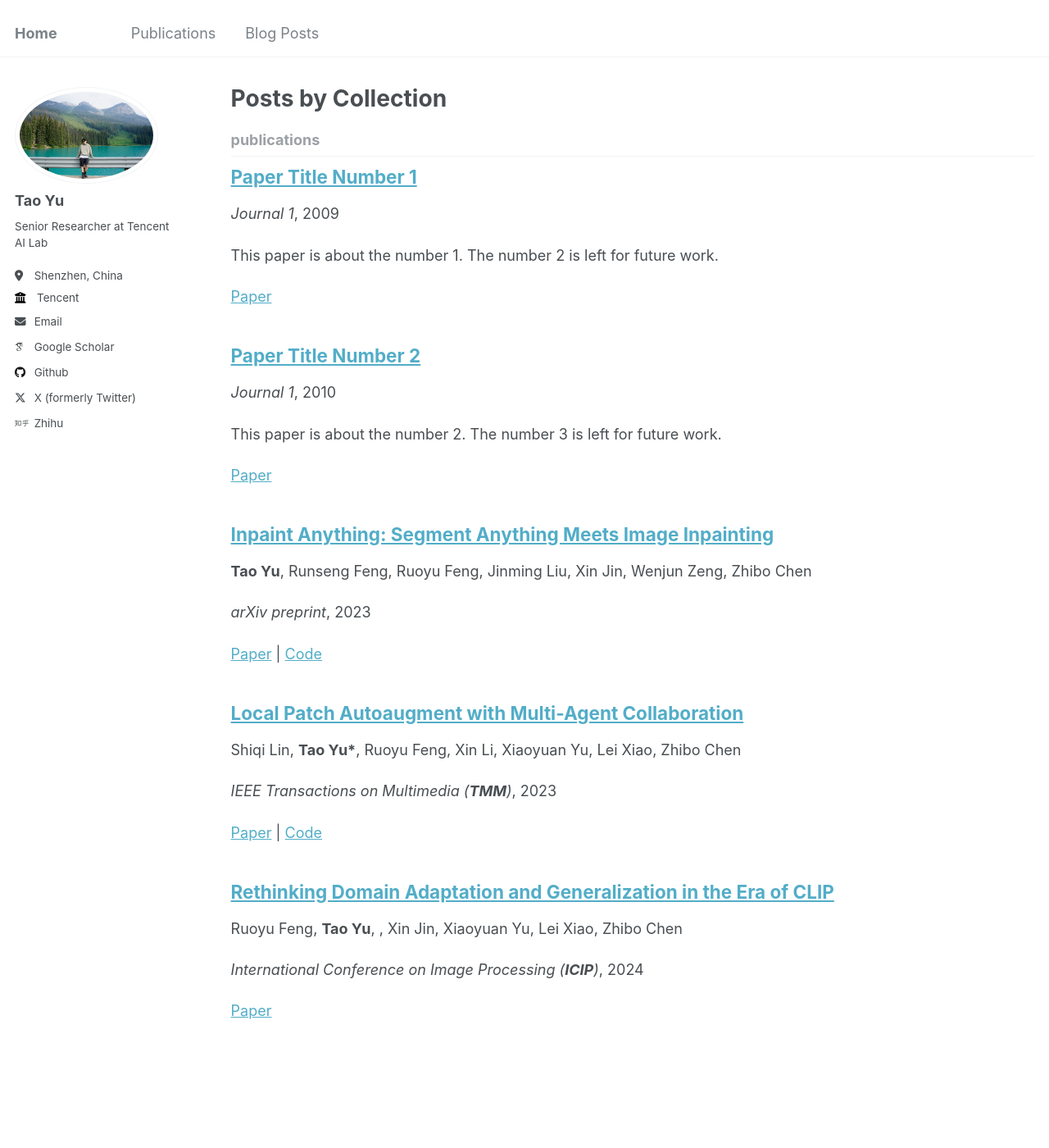
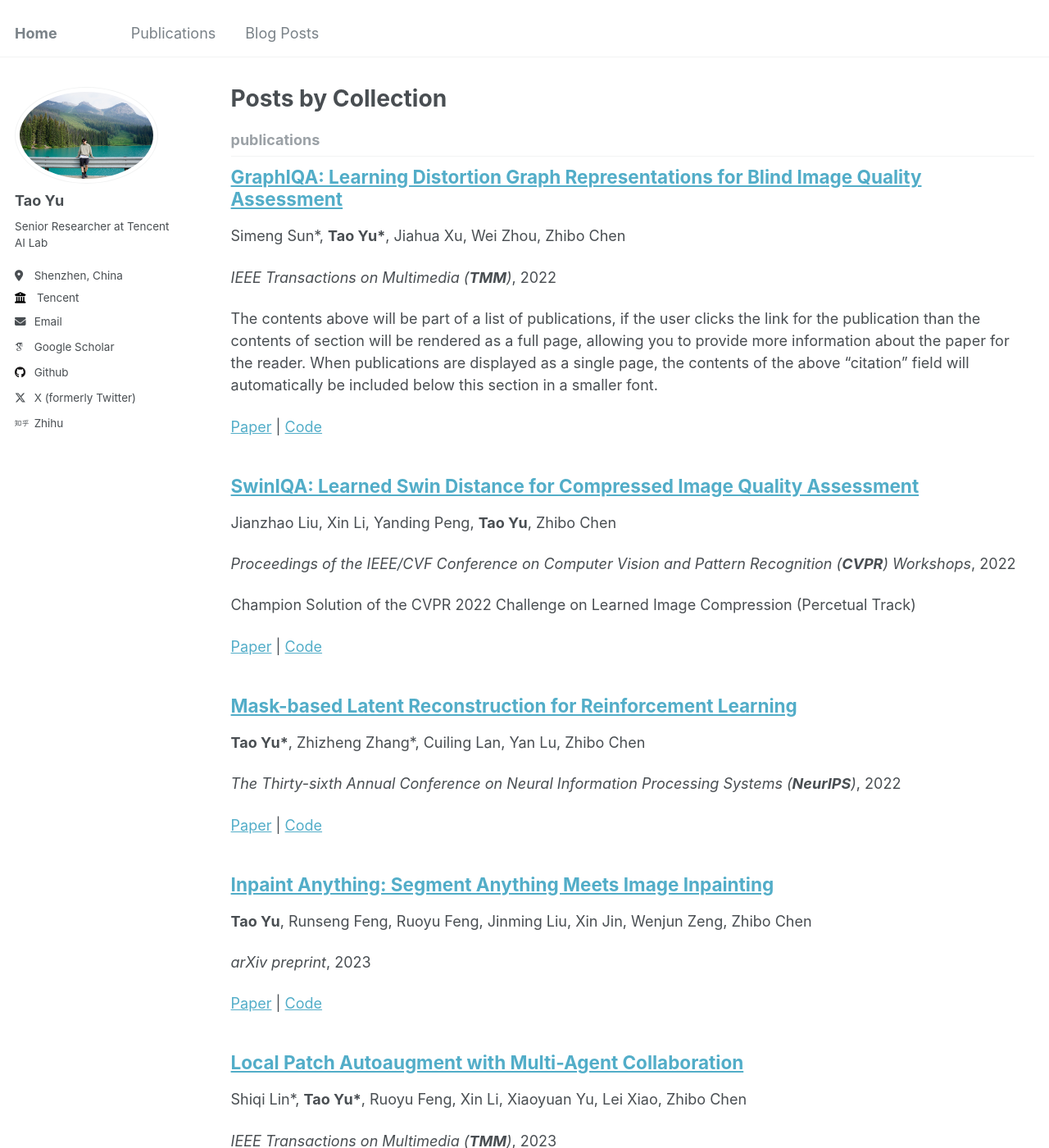
Before and after one commit to geekyutao/geekyutao.github.io, a Jekyll site: the page built from _pages/collection-archive.html, in a window 1280 px wide and 1400 px high. Shown: the whole window at 82% size. Built offline with Jekyll 4.4.1, drawn with Linux system fonts in a browser that asks for light colours; some web fonts are replaced; some of the changed text lies outside the part shown.

Commit message:
add publications

```diff
--- a/_publications/2009-10-01-paper-title-number-1.md
+++ /dev/null
@@ -1,13 +0,0 @@
----
-title: "Paper Title Number 1"
-collection: publications
-permalink: /publication/2009-10-01-paper-title-number-1
-excerpt: 'This paper is about the number 1. The number 2 is left for future work.'
-date: 2009-10-01
-venue: 'Journal 1'
-slidesurl: 'http://academicpages.github.io/files/slides1.pdf'
-paperurl: 'http://academicpages.github.io/files/paper1.pdf'
-citation: 'Your Name, You. (2009). &quot;Paper Title Number 1.&quot; <i>Journal 1</i>. 1(1).'
----
-
-The contents above will be part of a list of publications, if the user clicks the link for the publication than the contents of section will be rendered as a full page, allowing you to provide more information about the paper for the reader. When publications are displayed as a single page, the contents of the above "citation" field will automatically be included below this section in a smaller font.
--- a/_publications/2010-10-01-paper-title-number-2.md
+++ /dev/null
@@ -1,13 +0,0 @@
----
-title: "Paper Title Number 2"
-collection: publications
-permalink: /publication/2010-10-01-paper-title-number-2
-excerpt: 'This paper is about the number 2. The number 3 is left for future work.'
-date: 2010-10-01
-venue: 'Journal 1'
-slidesurl: 'http://academicpages.github.io/files/slides2.pdf'
-paperurl: 'http://academicpages.github.io/files/paper2.pdf'
-citation: 'Your Name, You. (2010). &quot;Paper Title Number 2.&quot; <i>Journal 1</i>. 1(2).'
----
-
-The contents above will be part of a list of publications, if the user clicks the link for the publication than the contents of section will be rendered as a full page, allowing you to provide more information about the paper for the reader. When publications are displayed as a single page, the contents of the above "citation" field will automatically be included below this section in a smaller font.
--- /dev/null
+++ b/_publications/2022-02-23-graphiqa-learning-distortion-graph-representations-for-blind-image-quality-assessment.md
@@ -0,0 +1,15 @@
+---
+title: "GraphIQA: Learning Distortion Graph Representations for Blind Image Quality Assessment"
+collection: publications
+authors: 'Simeng Sun*, <b>Tao Yu*</b>, Jiahua Xu, Wei Zhou, Zhibo Chen'
+permalink: /publication/2022-02-23-graphiqa-learning-distortion-graph-representations-for-blind-image-quality-assessment
+# excerpt: 'This paper is about the number 2. The number 3 is left for future work.'
+date: 2022-02-23
+venue: 'IEEE Transactions on Multimedia (<b>TMM</b>)'
+# slidesurl: 'http://academicpages.github.io/files/slides2.pdf'
+paperurl: 'https://arxiv.org/pdf/2103.07666'
+codeurl: 'https://github.com/geekyutao/GraphIQA'
+# citation: 'Your Name, You. (2010). &quot;Paper Title Number 2.&quot; <i>Journal 1</i>. 1(2).'
+---
+
+The contents above will be part of a list of publications, if the user clicks the link for the publication than the contents of section will be rendered as a full page, allowing you to provide more information about the paper for the reader. When publications are displayed as a single page, the contents of the above "citation" field will automatically be included below this section in a smaller font.
--- /dev/null
+++ b/_publications/2022-06-19-swiniqa-learned-swin-distance-for-compressed-image-quality-assessment.md
@@ -0,0 +1,15 @@
+---
+title: "SwinIQA: Learned Swin Distance for Compressed Image Quality Assessment"
+collection: publications
+authors: 'Jianzhao Liu, Xin Li, Yanding Peng, <b>Tao Yu</b>, Zhibo Chen'
+permalink: /publication/2022-06-19-swiniqa-learned-swin-distance-for-compressed-image-quality-assessment
+excerpt: 'Champion Solution of the CVPR 2022 Challenge on Learned Image Compression (Percetual Track)'
+date: 2022-06-19
+venue: 'Proceedings of the IEEE/CVF Conference on Computer Vision and Pattern Recognition (<b>CVPR</b>) Workshops'
+# slidesurl: 'http://academicpages.github.io/files/slides2.pdf'
+paperurl: 'https://arxiv.org/pdf/2205.04264'
+codeurl: 'https://github.com/USTC-IMCL/SwinIQA'
+# citation: 'Your Name, You. (2010). &quot;Paper Title Number 2.&quot; <i>Journal 1</i>. 1(2).'
+---
+
+The contents above will be part of a list of publications, if the user clicks the link for the publication than the contents of section will be rendered as a full page, allowing you to provide more information about the paper for the reader. When publications are displayed as a single page, the contents of the above "citation" field will automatically be included below this section in a smaller font.
--- /dev/null
+++ b/_publications/2022-11-28-mask-based-latent-reconstruction-for-reinforcement-learning.md
@@ -0,0 +1,12 @@
+---
+title: "Mask-based Latent Reconstruction for Reinforcement Learning"
+collection: publications
+authors: '<b>Tao Yu*</b>, Zhizheng Zhang*, Cuiling Lan, Yan Lu, Zhibo Chen'
+permalink: /publication/2022-11-28-mask-based-latent-reconstruction-for-reinforcement-learning
+# excerpt: 'This paper is about fixing template issue #693.'
+date: 2022-11-28
+venue: 'The Thirty-sixth Annual Conference on Neural Information Processing Systems (<b>NeurIPS</b>)'
+paperurl: 'https://arxiv.org/pdf/2201.12096'
+codeurl: 'https://github.com/microsoft/Mask-based-Latent-Reconstruction'
+# citation: 'Your Name, You. (2024). &quot;Paper Title Number 3.&quot; <i>GitHub Journal of Bugs</i>. 1(3).'
+---
--- /dev/null
+++ b/_publications/2023-06-18-task-residual-for-tuning-vision-language-models.md
@@ -0,0 +1,12 @@
+---
+title: "Task Residual for Tuning Vision-Language Models"
+collection: publications
+authors: '<b>Tao Yu*</b>, Zhihe Lu*, Xin Jin, Zhibo Chen, Xinchao Wang'
+permalink: /publication/2023-06-18-task-residual-for-tuning-vision-language-models
+# excerpt: 'This paper is about fixing template issue #693.'
+date: 2023-06-18
+venue: 'Proceedings of the IEEE/CVF Conference on Computer Vision and Pattern Recognition (<b>CVPR</b>)'
+paperurl: 'https://arxiv.org/pdf/2211.10277'
+codeurl: 'https://github.com/geekyutao/TaskRes'
+# citation: 'Your Name, You. (2024). &quot;Paper Title Number 3.&quot; <i>GitHub Journal of Bugs</i>. 1(3).'
+---
```
Also changed, not shown: _publications/2023-05-02-local-patch-autoaugment-with-multi-agent-collaboration.md (+1 -1 lines), 1 other file.
